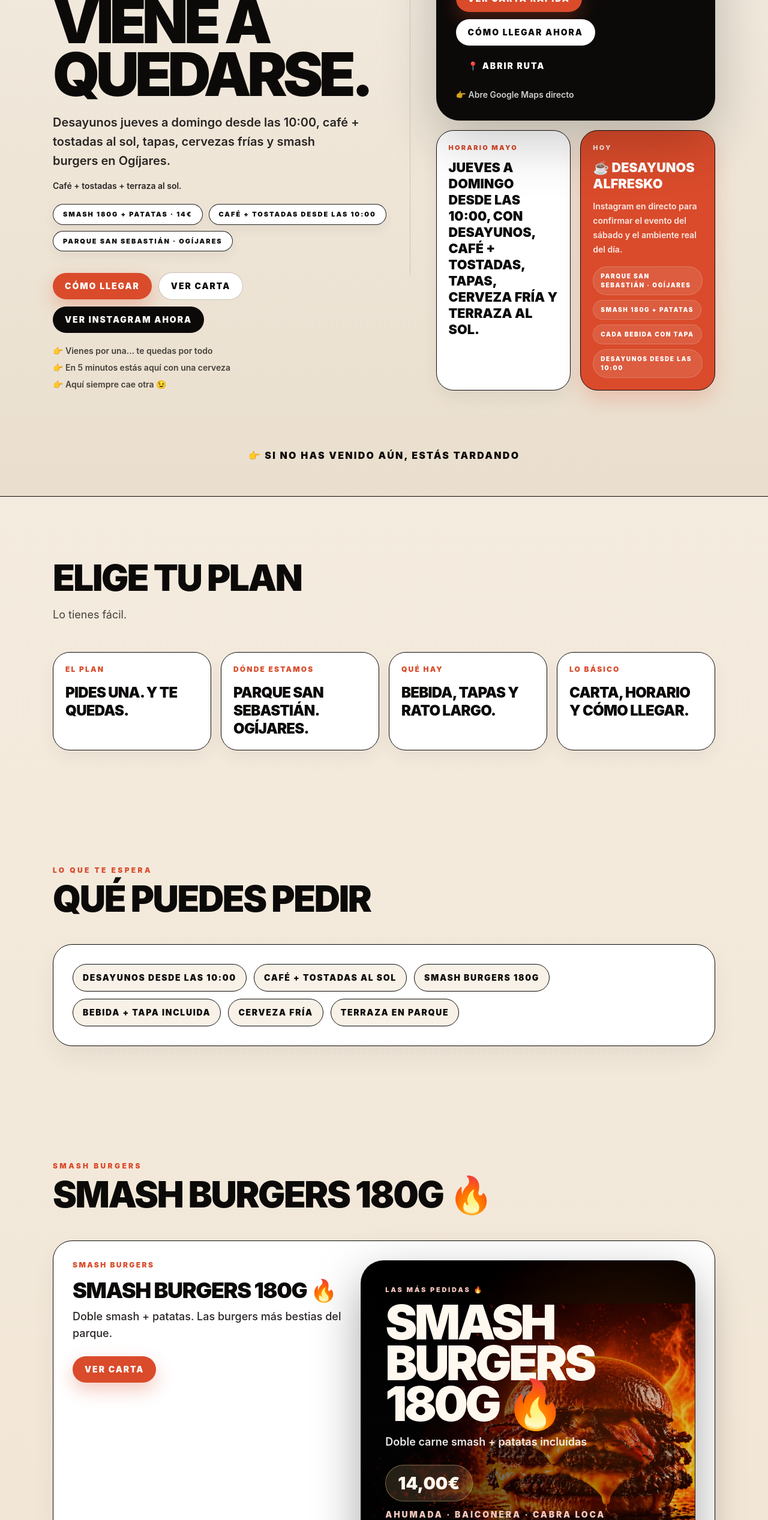
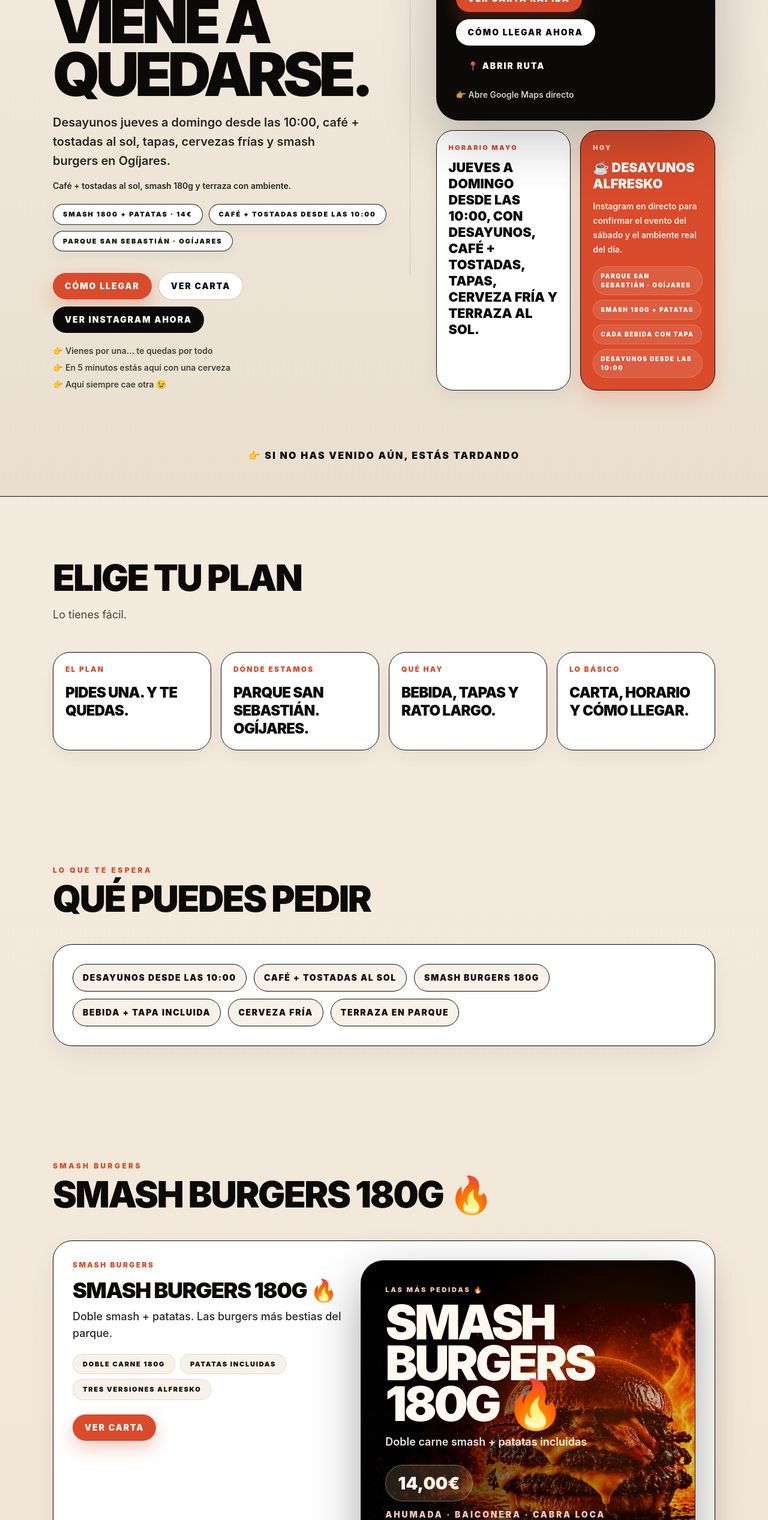
Before and after one commit to xavvvibo/kioskoalfresko, a Next.js app: page / in a window 1280 px wide. Shown: the part 641-3175 px from the top of the page at 60% size. Built offline with nearby package versions, Linux system fonts and the light colour scheme.

Commit message:
Strengthen smash burgers home section

```diff
--- a/components/home/Hero.tsx
+++ b/components/home/Hero.tsx
@@ -34,7 +34,7 @@ export function Hero() {
           </p>
           <h1 className="mt-7 max-w-4xl text-[3.3rem] font-black uppercase leading-[0.88] tracking-[-0.07em] text-stone-950 sm:text-[4.3rem] md:max-w-3xl md:text-[6.25rem]">{siteConfig.positioning.headline}</h1>
           <p className="mt-5 max-w-lg text-base font-semibold leading-7 text-stone-800 md:text-xl md:leading-8">{siteConfig.positioning.subheadline}</p>
-          <p className="mt-4 text-sm font-semibold text-stone-800">Café + tostadas + terraza al sol.</p>
+          <p className="mt-4 text-sm font-semibold text-stone-800">Café + tostadas al sol, smash 180g y terraza con ambiente.</p>
           <div className="mt-5 flex max-w-2xl flex-wrap gap-2.5">
             {siteConfig.positioning.support.map((item) => (
               <span key={item} className="rounded-full border border-stone-950/90 bg-white px-4 py-2 text-[11px] font-black uppercase tracking-[0.18em] text-stone-950 shadow-[0_8px_20px_rgba(0,0,0,0.05)]">{item}</span>
--- a/components/home/MenuPreview.tsx
+++ b/components/home/MenuPreview.tsx
@@ -14,6 +14,20 @@ export function MenuPreview() {
           <p className="mt-3 text-lg font-medium leading-7 text-stone-800">
             Doble smash + patatas. Las burgers más bestias del parque.
           </p>
+          <div className="mt-5 flex flex-wrap gap-2">
+            {[
+              "Doble carne 180g",
+              "Patatas incluidas",
+              "Tres versiones ALFRESKO",
+            ].map((item) => (
+              <span
+                key={item}
+                className="rounded-full border border-stone-950/10 bg-[#f8f1e7] px-4 py-2 text-[11px] font-black uppercase tracking-[0.16em] text-stone-950"
+              >
+                {item}
+              </span>
+            ))}
+          </div>
           <div className="mt-6"><ActionButton href="/carta">Ver carta</ActionButton></div>
         </div>
         <SmashPromoCTA
```
